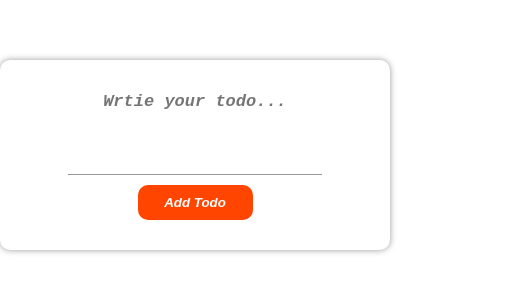
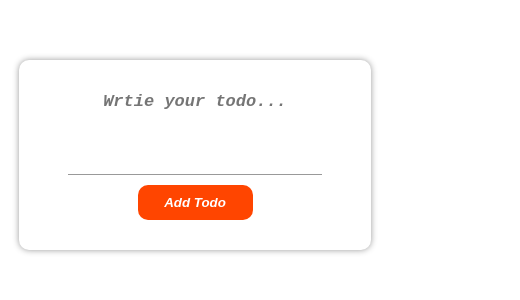
Before and after one commit to Mahdi-Falahati/todo-list, a React (Create React App) app in the folder Client/: page / in a window 390 px wide. Shown: the top 300 px of the page, 520 px wide, since content can reach past the window. Built offline with nearby package versions, Linux system fonts and the light colour scheme.

Commit message:
fixed responsive

```diff
--- a/Client/src/Components/Form.css
+++ b/Client/src/Components/Form.css
@@ -56,3 +56,10 @@
 .btn-submit:hover::before{
     transform: scale(1,1);
 }
+
+
+@media only screen and (max-width:450px) {
+  .from-todo{
+    max-width: 75%;
+  }
+}
--- a/Client/src/Components/Output.css
+++ b/Client/src/Components/Output.css
@@ -1,6 +1,6 @@
 .output{
     margin: 50px auto;
-    width: 500px;
+    max-width: 500px;
     height: 300px;
     padding: 10px;
 }
```
